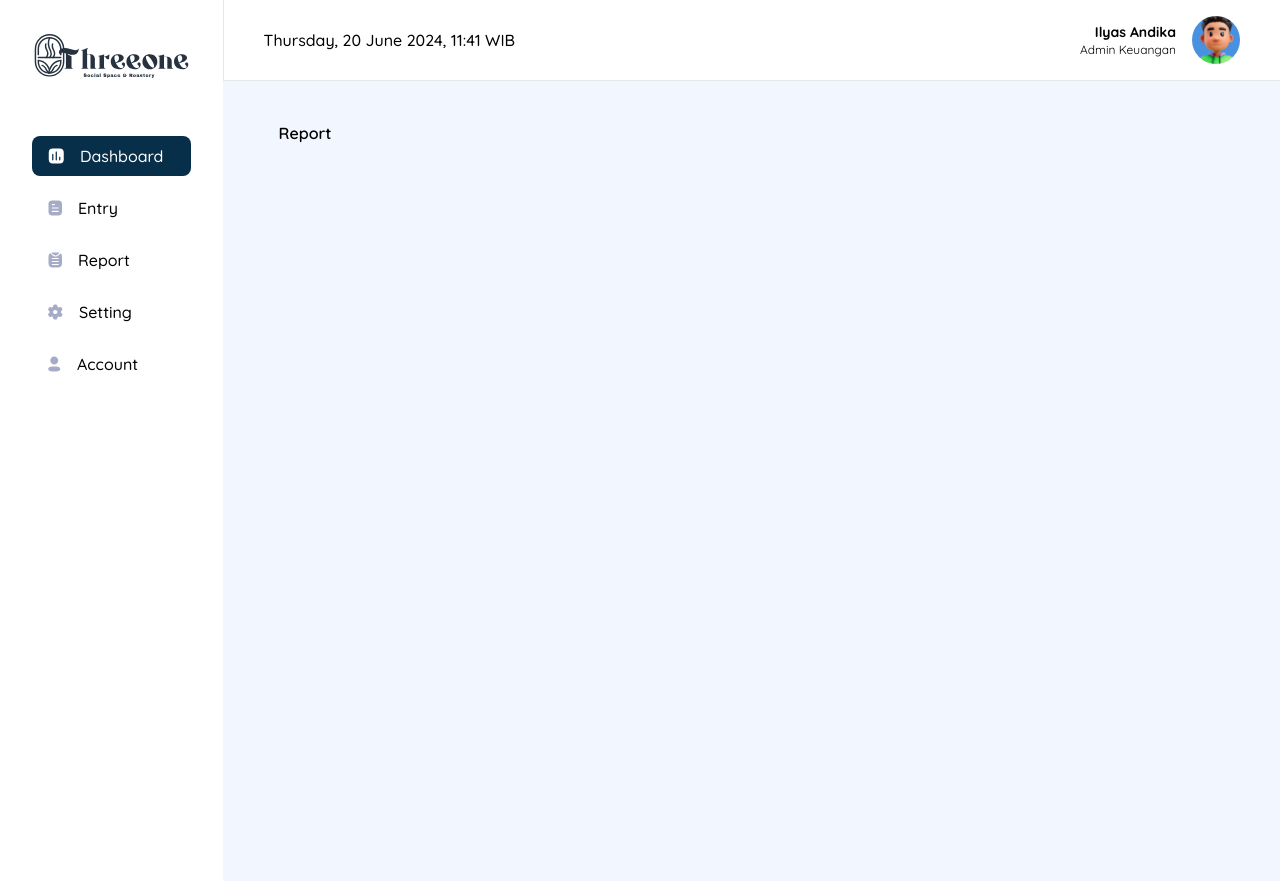
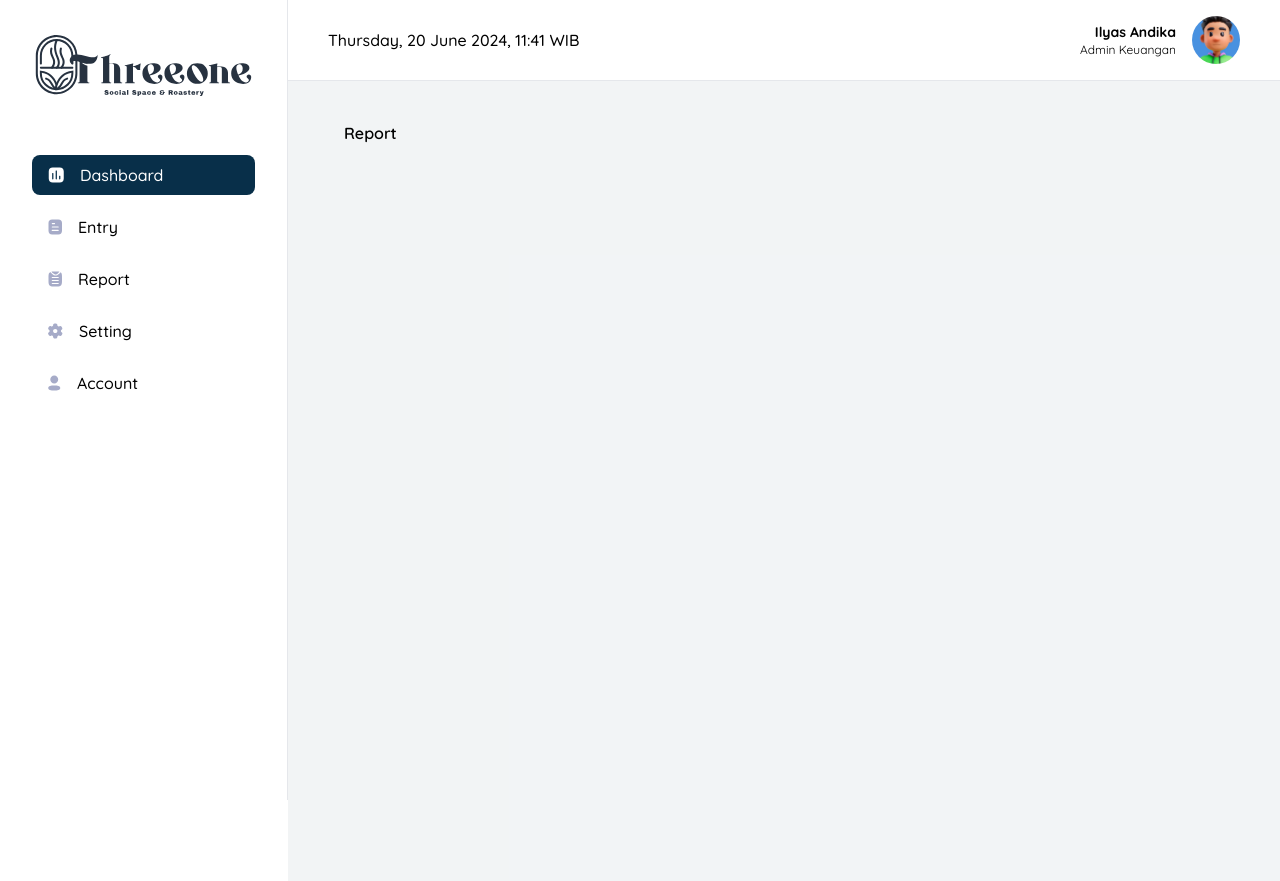
Before and after one commit to ilyasandika/threeone-budget, a React (Vite) app: page /report in a window 1280 px wide. Built offline with nearby package versions, Linux system fonts and the light colour scheme.

Commit message:
fix: fixed header and navbar (sidebar)

```diff
--- a/src/App.tsx
+++ b/src/App.tsx
@@ -4,21 +4,20 @@ import {BrowserRouter as Router} from "react-router-dom";
 import AppRoutes from "./routes/AppRoutes.tsx";
 
 function App() {
-
-
     return (
         <Router>
             <div className="flex min-h-screen">
-                <Navbar/>
-                <div className="w-full">
-                    <Header/>
-                    <div className="flex-grow bg-bg-primary h-screen">
-                        <AppRoutes/>
+                <Navbar />
+                <div className="w-full ml-72">
+                    <Header />
+                    <div className="flex-grow bg-sky-950 bg-opacity-5 h-screen">
+                        <AppRoutes />
                     </div>
                 </div>
             </div>
         </Router>
-    )
+    );
 }
 
+
 export default App;
--- a/src/components/Header/Header.tsx
+++ b/src/components/Header/Header.tsx
@@ -2,7 +2,7 @@ import defaultProfile from "../../assets/image/default-profile.jpg"
 
 const Header = () => {
     return (
-	<div className="flex justify-between w-full bg-white border-b border-l py-4 px-10 items-center">
+	<div className="sticky top-0 z-10 flex justify-between w-full bg-white border-b  py-4 px-10 items-center">
 	    <span className="font-medium">Thursday, 20 June 2024, 11:41 WIB</span>
 	    <div className="flex items-center gap-4">
 		<div className="flex flex-col text-right">
--- a/src/components/Navbar/Navbar.tsx
+++ b/src/components/Navbar/Navbar.tsx
@@ -8,7 +8,7 @@ import setting from "../../assets/icons/setting.svg";
 import account from "../../assets/icons/account.svg";
 
 const Navbar = () => (
-    <div className="top-0 left-0 text-left w-1/5 bg-white h-screen p-8">
+    <div className="fixed top-0 left-0 text-left w-72 bg-white h-screen p-8 border-r z-10">
 	<img alt="" src={mainLogo} className="mx-auto mb-14 w-64"/>
 	<div className="flex flex-col gap-3">
 	    <NavItem to="/" activeImage={dashboardWhite} image={dashboard} title="Dashboard" active={true}></NavItem>
--- a/src/routes/AppRoutes.tsx
+++ b/src/routes/AppRoutes.tsx
@@ -6,7 +6,7 @@ const AppRoutes = () => {
     return (
 	<Routes>
 	    <Route path="/" element={<Navigate to="/dashboard" />}></Route>
-	    <Route path="/dashboard" element={<Dashboard/>}></Route>
+	    <Route path="/dashboard/*" element={<Dashboard/>}></Route>
 	    <Route path="/report/*" element={<Report/>}></Route>
 	</Routes>
     )
```
